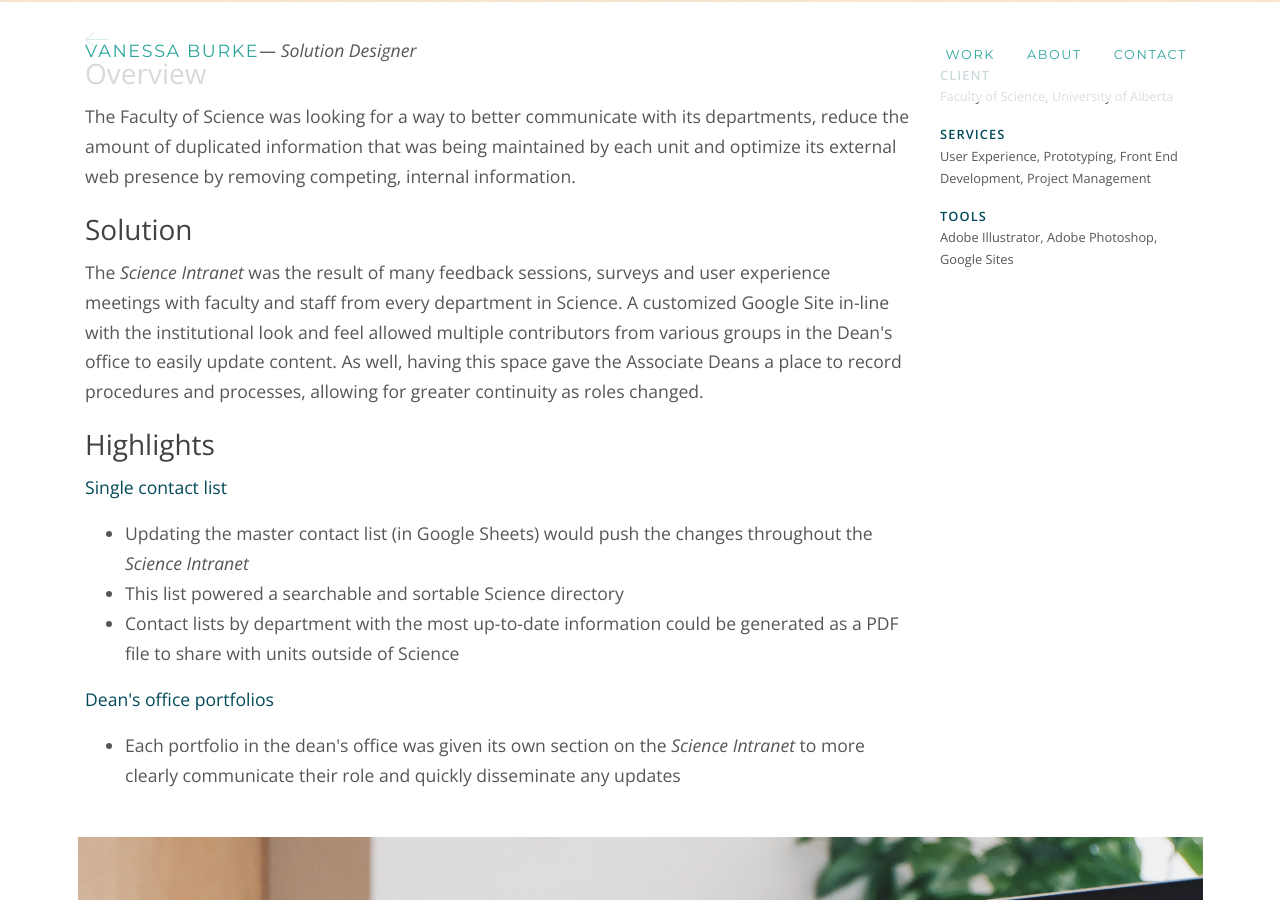
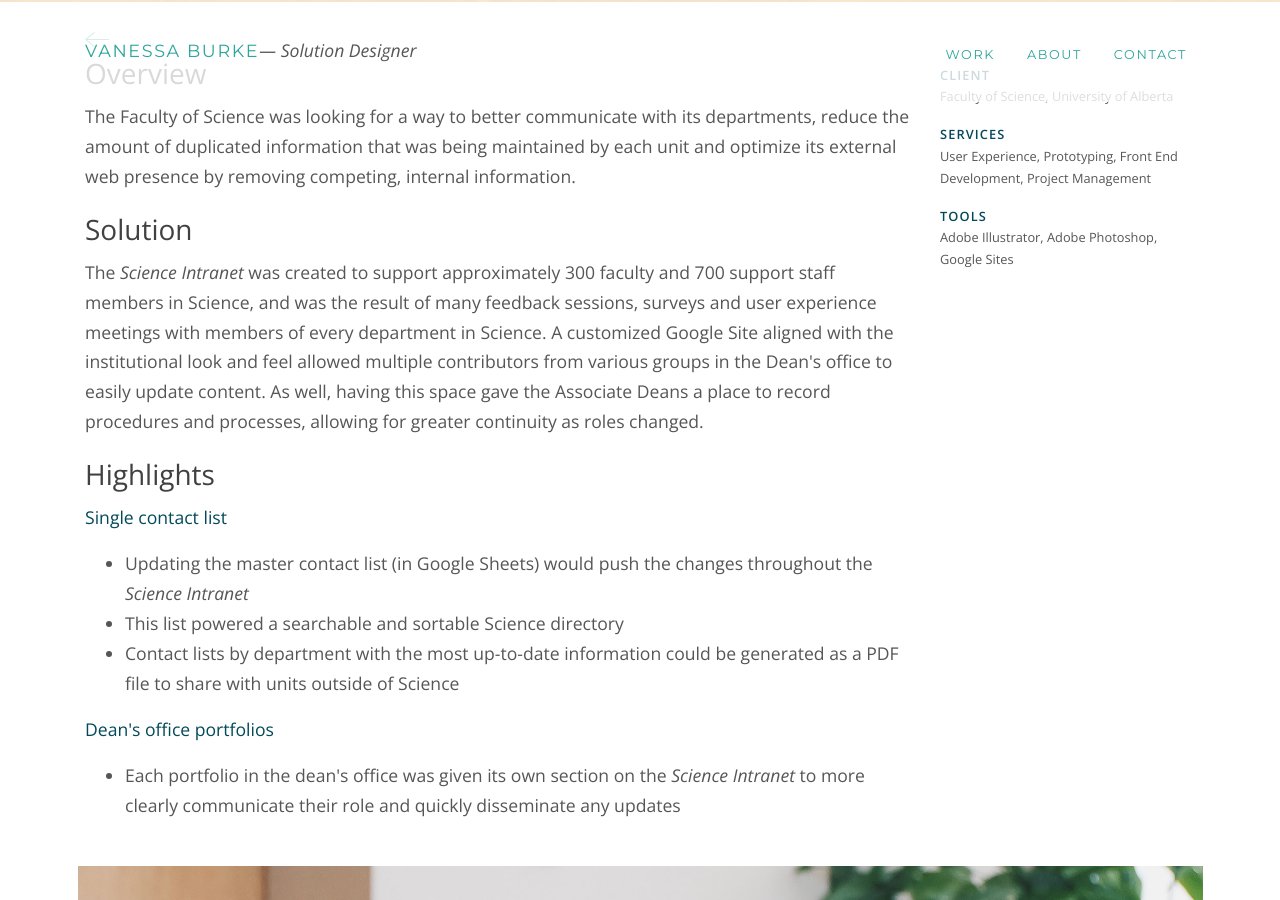
Before and after one commit to vnburke/vnburke.github.io, a Jekyll site: the page built from _projects/sci-intranet.md, in a window 1280 px wide and 900 px high, scrolled down 460 px. Built offline with Jekyll 4.4.1, drawn with Linux system fonts in a browser that asks for light colours.

Commit message:
Sci Intranet updates

```diff
--- a/_config.yml
+++ b/_config.yml
@@ -24,7 +24,7 @@ description: >- # this means to ignore newlines until "baseurl:"
   Edmonton-based graphic, web, user experience, user interface, solution designer.
 baseurl: "" # the subpath of your site, e.g. /blog
 url: "" # the base hostname & protocol for your site, e.g. http://example.com
-github_username:  vnburke
+github_username: vnburke
 
 # Build settings
 # theme: minima
--- a/_projects/sci-intranet.md
+++ b/_projects/sci-intranet.md
@@ -16,7 +16,7 @@ team:
       <h2>Overview</h2>
       <p>The Faculty of Science was looking for a way to better  communicate with its departments, reduce the amount of duplicated information that was being maintained by each unit and optimize its external web presence by removing competing, internal information.</p>
       <h2>Solution</h2>
-      <p>The <em>Science Intranet</em> was the result of many feedback sessions, surveys and user experience meetings with faculty and staff from every department in Science. A customized Google Site in-line with the institutional look and feel allowed multiple contributors from various groups in the Dean's office to easily update content. As well, having this space gave the Associate Deans a place to record procedures and processes, allowing for greater continuity as roles changed.</p>
+      <p>The <em>Science Intranet</em> was created to support approximately 300 faculty and 700 support staff members in Science, and was the result of many feedback sessions, surveys and user experience meetings with members of every department in Science. A customized Google Site aligned with the institutional look and feel allowed multiple contributors from various groups in the Dean's office to easily update content. As well, having this space gave the Associate Deans a place to record procedures and processes, allowing for greater continuity as roles changed.</p>
       <h2>Highlights</h2>
       <p><strong>Single contact list</strong></p>
       <ul>
```
